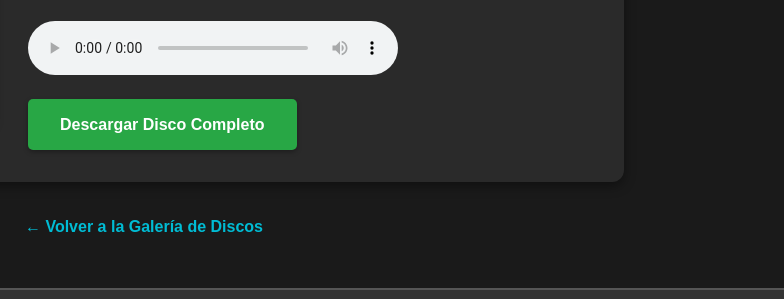
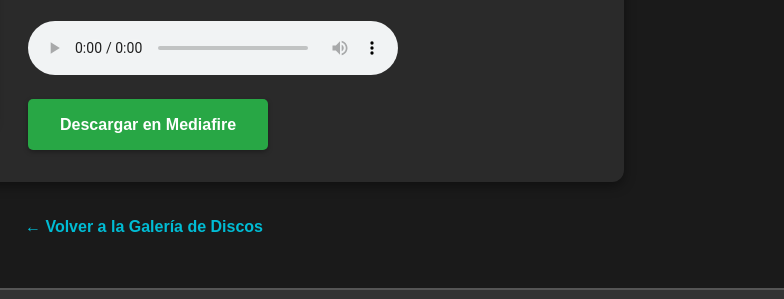
Before and after one commit to unprec/Costa, a plain HTML site: page discos/disco3.html in a window 1280 px wide. Shown: the part 357-656 px from the top of the page, 496-1280 px from the left. Drawn offline with Linux system fonts and the light colour scheme.

Commit message:
Update disco3.html

```diff
--- a/discos/disco3.html
+++ b/discos/disco3.html
@@ -27,9 +27,7 @@
                     <source src="../audio/track3.mp3" type="audio/mpeg">
                     Tu navegador no soporta el elemento de audio.
                 </audio>
-                <a href="../descargas/De Vuelta a mis Andanzas.zip" download class="download-button">
-                    Descargar Disco Completo
-                </a>
+                <a href="https://www.mediafire.com/file/pln4e33wn2y4e5a/De_Vuelta_a_mis_Andanzas.zip/file" target="_blank" download class="download-button" rel="noopener noreferrer">Descargar en Mediafire</a>
             </div>
         </div>
         <a href="../index.html" class="back-link">← Volver a la Galería de Discos</a>
```
